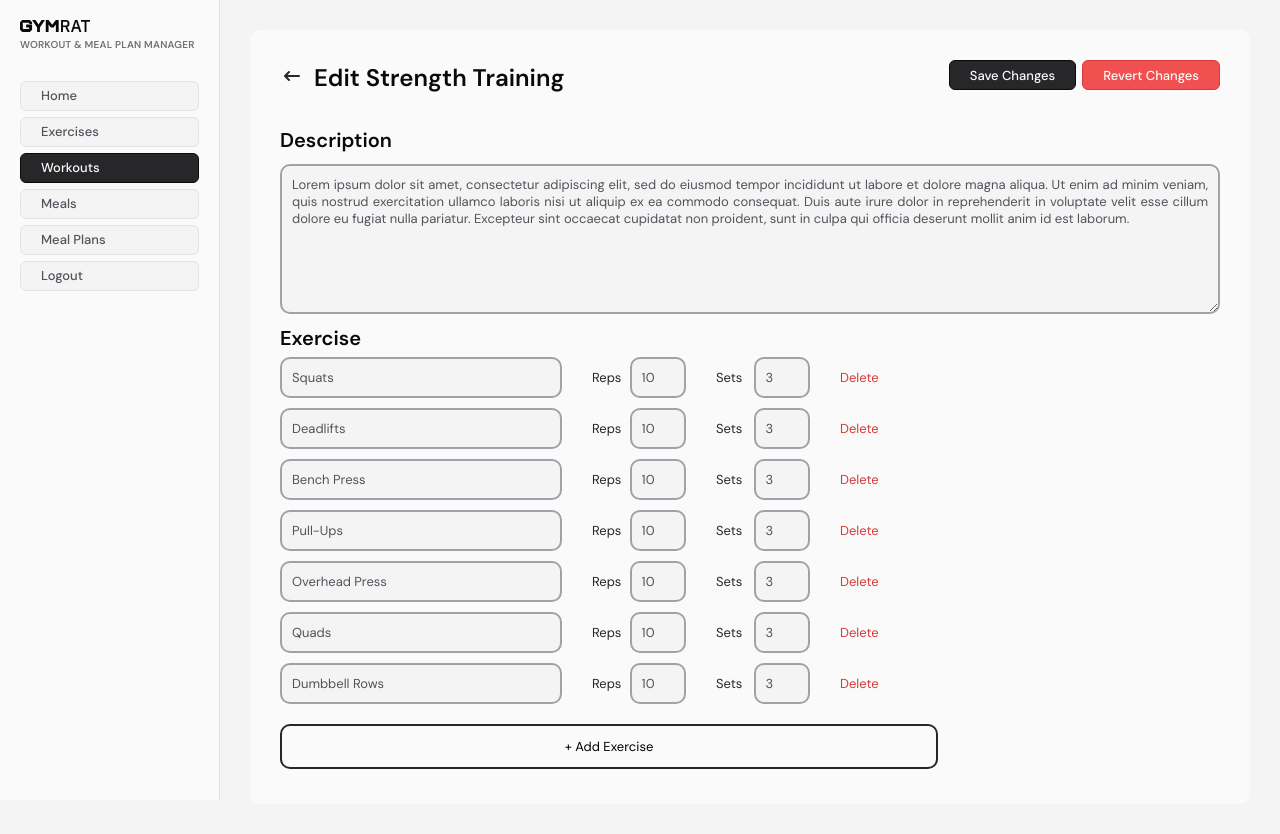
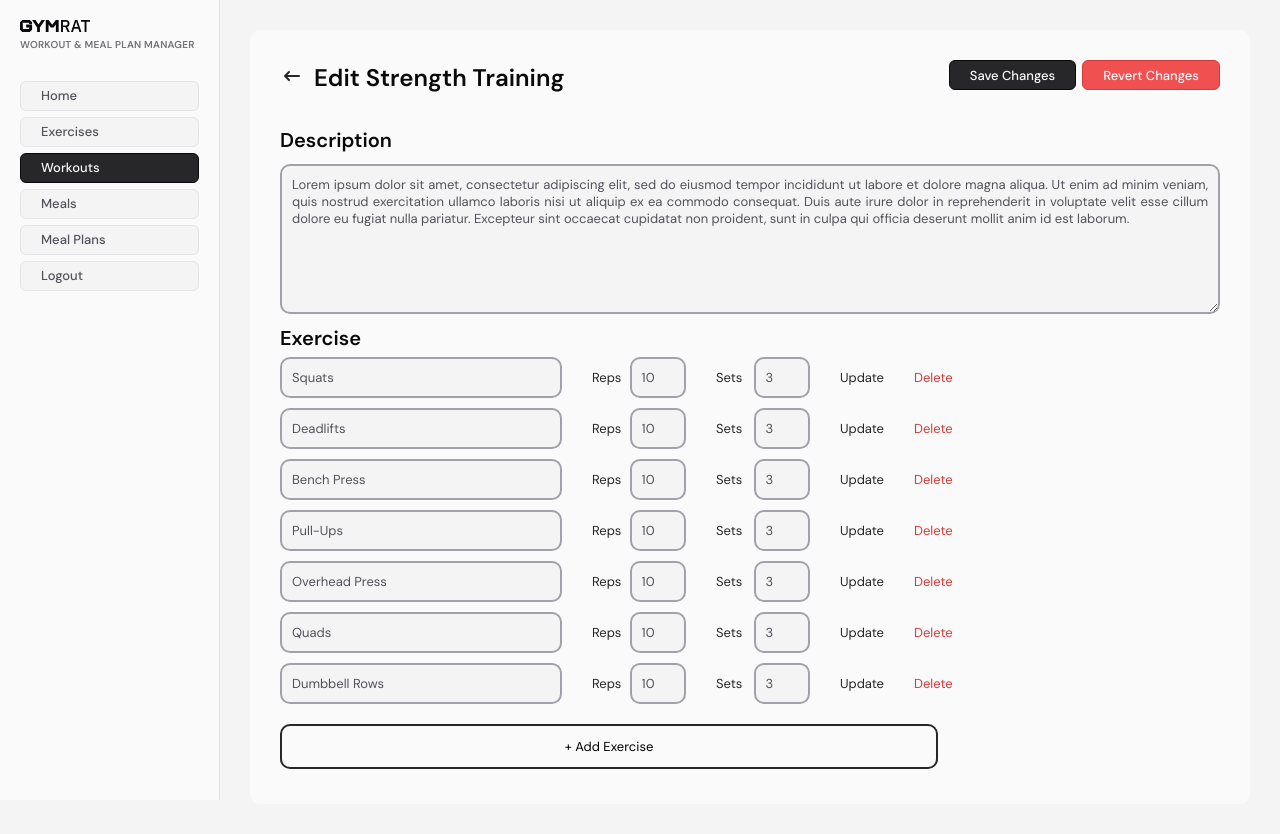
Before and after one commit to theshawa/gymrat, a PHP site: page /staff/wnmp/workouts/edit/index.php in a window 1280 px wide. Run offline with PHP 8.4, Linux system fonts and the light colour scheme.

Commit message:
Change menubar goBackTo to end session when returning and fix bug fixes in edit workout page

```diff
--- a/staff/includes/menubar.php
+++ b/staff/includes/menubar.php
@@ -35,7 +35,7 @@ if (isset($menuBarConfig)) {
 <div class="menu-bar">
     <div style="display: flex; align-items: center;">
         <?php if ($showBack && $goBackTo): ?>
-            <a href="<?= $goBackTo ?>" class="menu-bar-back">
+            <a href="/staff/includes/menubar_goback.php?goBackTo=<?= $goBackTo ?>" class="menu-bar-back">
                 <svg class="w-6 h-6 text-gray-800 dark:text-white" aria-hidden="true" xmlns="http://www.w3.org/2000/svg" width="24" height="24" fill="none" viewBox="0 0 24 24">
                     <path stroke="currentColor" stroke-linecap="round" stroke-linejoin="round" stroke-width="2" d="M5 12h14M5 12l4-4m-4 4 4 4"/>
                 </svg>
--- a/staff/wnmp/workouts/edit/index.php
+++ b/staff/wnmp/workouts/edit/index.php
@@ -84,7 +84,8 @@ include_once "../../../includes/sidebar.php";
 
     <main>
         <div class="base-container">
-            <form action="edit_workout.php" method="POST" class="form">
+            <div class="form">
+                <form action="edit_workout.php" method="POST" >
                     <?php include_once "../../../includes/menubar.php"; ?>
                     <div style="padding: 0px 10px;">
                         <div>
@@ -92,10 +93,12 @@ include_once "../../../includes/sidebar.php";
                             <textarea id="editDescription" name="description" class="edit-workout-textarea"
                                       placeholder="Enter a workout description"><?= $workout['description'] ?></textarea>
                         </div>
-                    <div>
+                    </div>
+                </form>
+                <div style="padding: 0px 10px;">
                     <h2>Exercise</h2>
                     <?php foreach ($workout["exercise"] as $exercise): ?>
-                            <div class="edit-workout-row">
+                        <form action="edit_current_exercises.php" method="POST" class="edit-workout-row">
                             <input type="hidden" name="exercise-id" value="<?= $exercise['id'] ?>">
                             <input type="text" name="<?= $exercise['id'] ?>-title" class="edit-workout-input-title"
                                    value="<?= $exercise['title'] ?>">
@@ -107,15 +110,15 @@ include_once "../../../includes/sidebar.php";
                                 <label for="<?= $exercise['id'] ?>-sets">Sets</label>
                                 <input type="text" name="exercise-<?= $exercise['id'] ?>-sets" value="<?= $exercise['sets'] ?>">
                             </div>
-                                <button type="submit" class="edit-workout-input-delete" name="deleteExercise">Delete</button>
-                            </div>
+                            <button type="submit" class="edit-workout-input-update">Update</button>
+                            <button type="submit" class="edit-workout-input-delete">Delete</button>
+                        </form>
                     <?php endforeach; ?>
-                        <div>
-                            <button type="submit" class="edit-workout-add-exercise" name="addExercise">+ Add Exercise</button>
+                    <form action="add_exercise.php" method="POST">
+                        <button type="submit" class="edit-workout-add-exercise">+ Add Exercise</button>
+                    </form>
                 </div>
             </div>
-                </div>
-            </form>
         </div>
     </main>
 
--- a/staff/wnmp/workouts/workouts.css
+++ b/staff/wnmp/workouts/workouts.css
@@ -87,6 +87,13 @@
     color: var(--color-red);
 }
 
+.edit-workout-input-update {
+    background-color: transparent;
+    border: 0;
+    margin: 0px 15px;
+    color: var(--color-zinc-800);
+}
+
 .edit-workout-add-exercise {
     width: 70%;
     height: 45px;
```
Also changed, not shown: staff/includes/menubar_goback.php (added, +11 -0 lines), staff/wnmp/workouts/edit/add_exercise.php (added, +19 -0 lines). Lines whose indentation alone changed are shown as unchanged.
